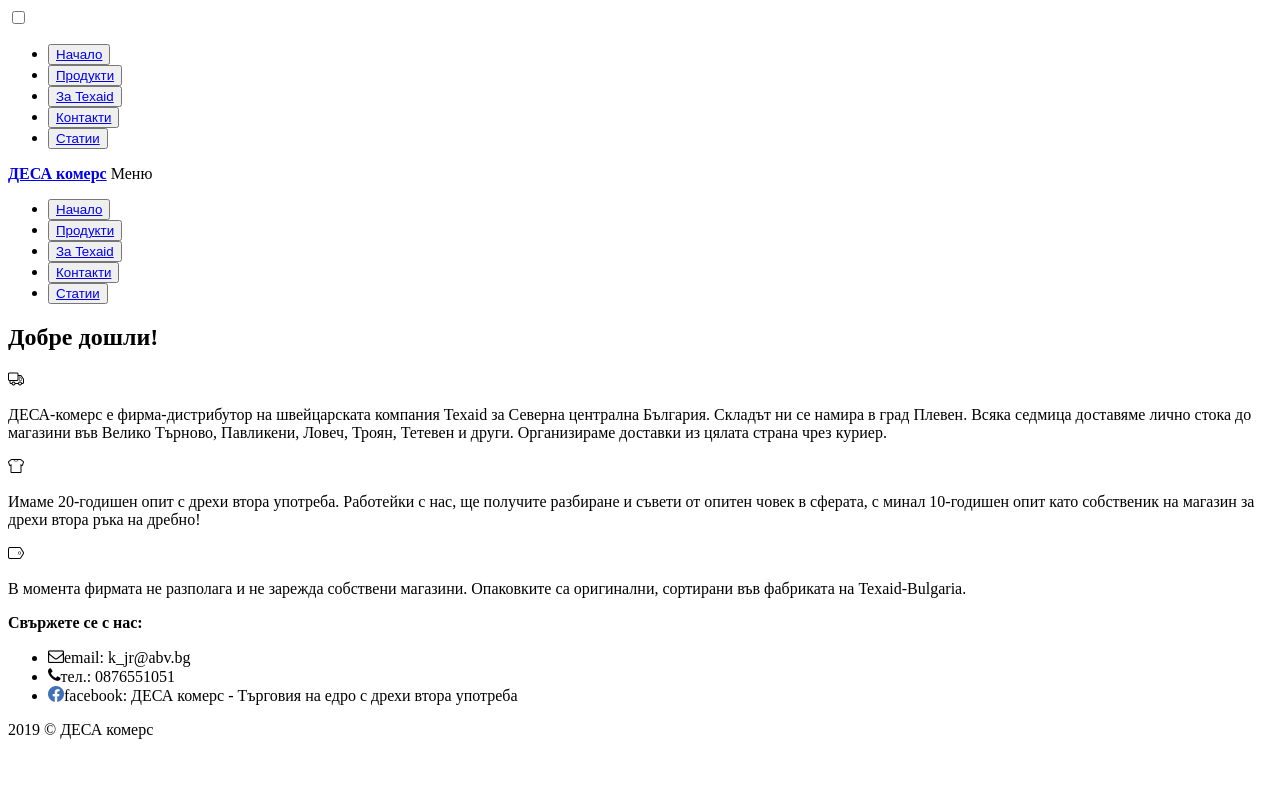
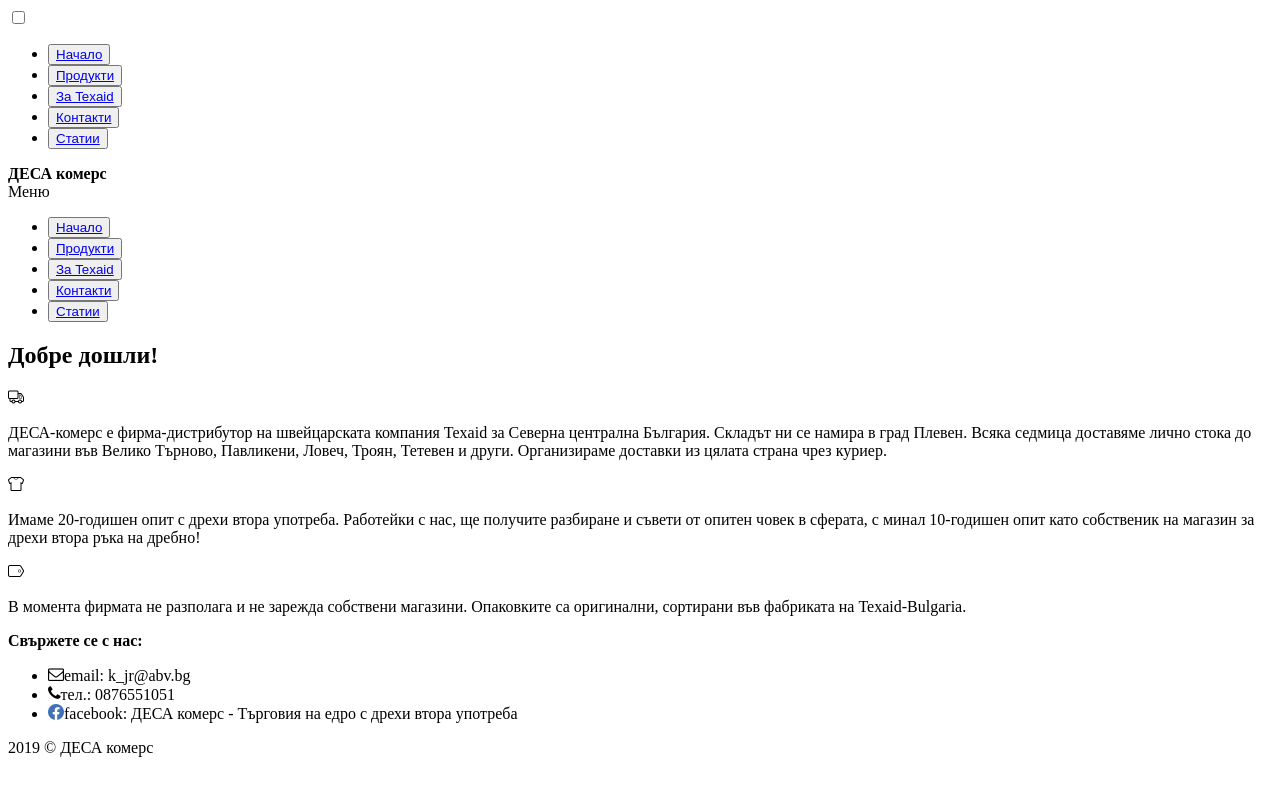
Before and after one commit to Elitsa-Dimitrova/CSS-Advanced-Project-Assignment, a Jekyll site: the page built from index.html, in a window 1280 px wide. Shown: the top 796 px of the page. Built offline with Jekyll 4.4.1, drawn with Linux system fonts in a browser that asks for light colours; some web fonts are replaced; grey boxes are pictures that could not be loaded.

Commit message:
lastChanges

```diff
--- a/_layouts/main.html
+++ b/_layouts/main.html
@@ -24,7 +24,7 @@
     </nav>
 
     <header>
-        <div class="logo"></div><a href="/CSS-Advanced-Project-Assignment/../"><strong>ДЕСА комерс</strong></a></div>
+        <div class="logo"><strong>ДЕСА комерс</strong></a></div>
 
 
         <label for="nav-toggle" class="nav-toggle-label">Меню</label>
--- a/_scss/_elements.scss
+++ b/_scss/_elements.scss
@@ -95,10 +95,6 @@
         width: auto;
     }
 
-    & a {
-        text-decoration: none;
-        color: var(--site-secondary-color);
-    }
 
 }
 
```
Also changed, not shown: _scss/_page-Home.scss (+5 -2 lines).
